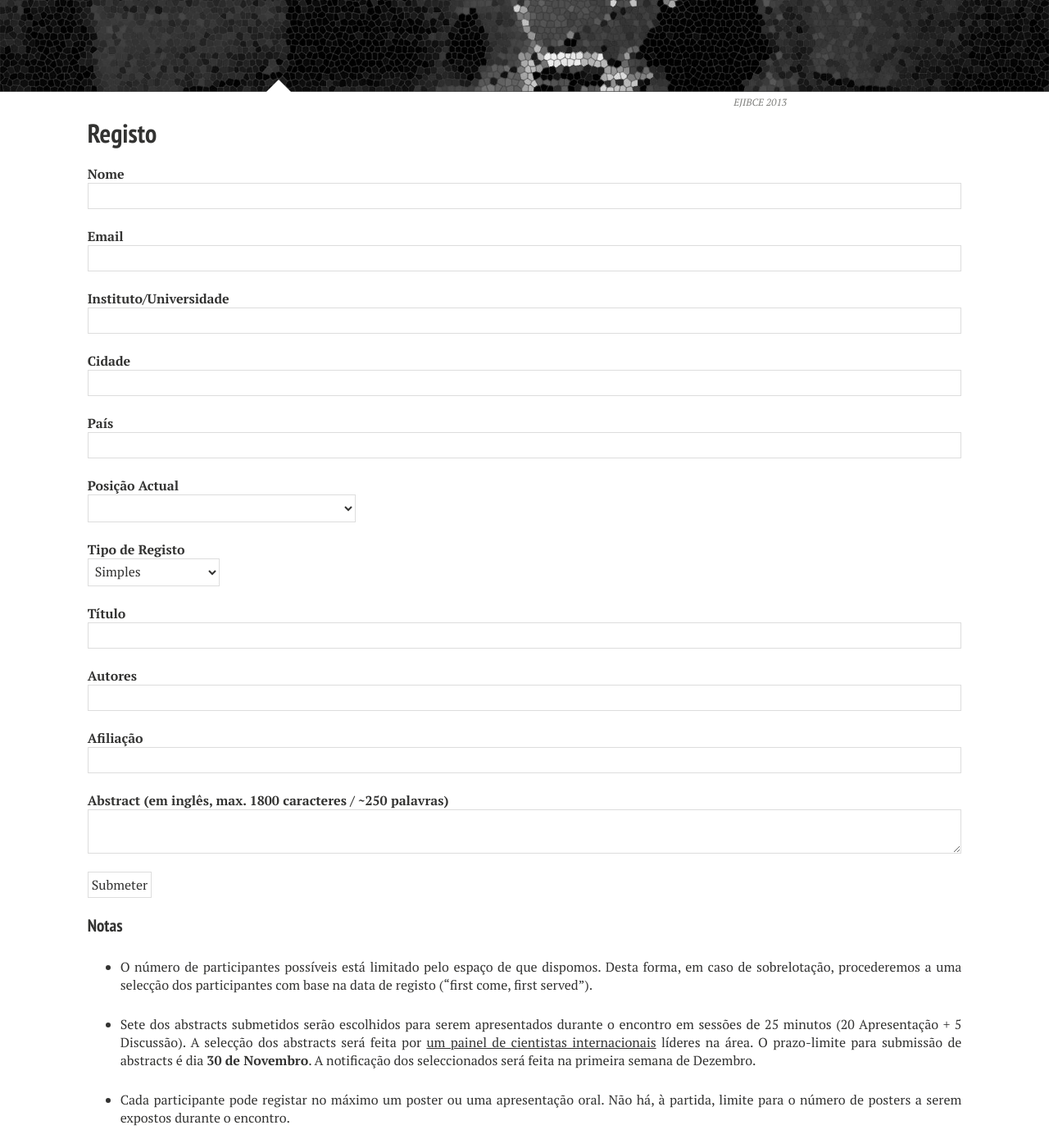
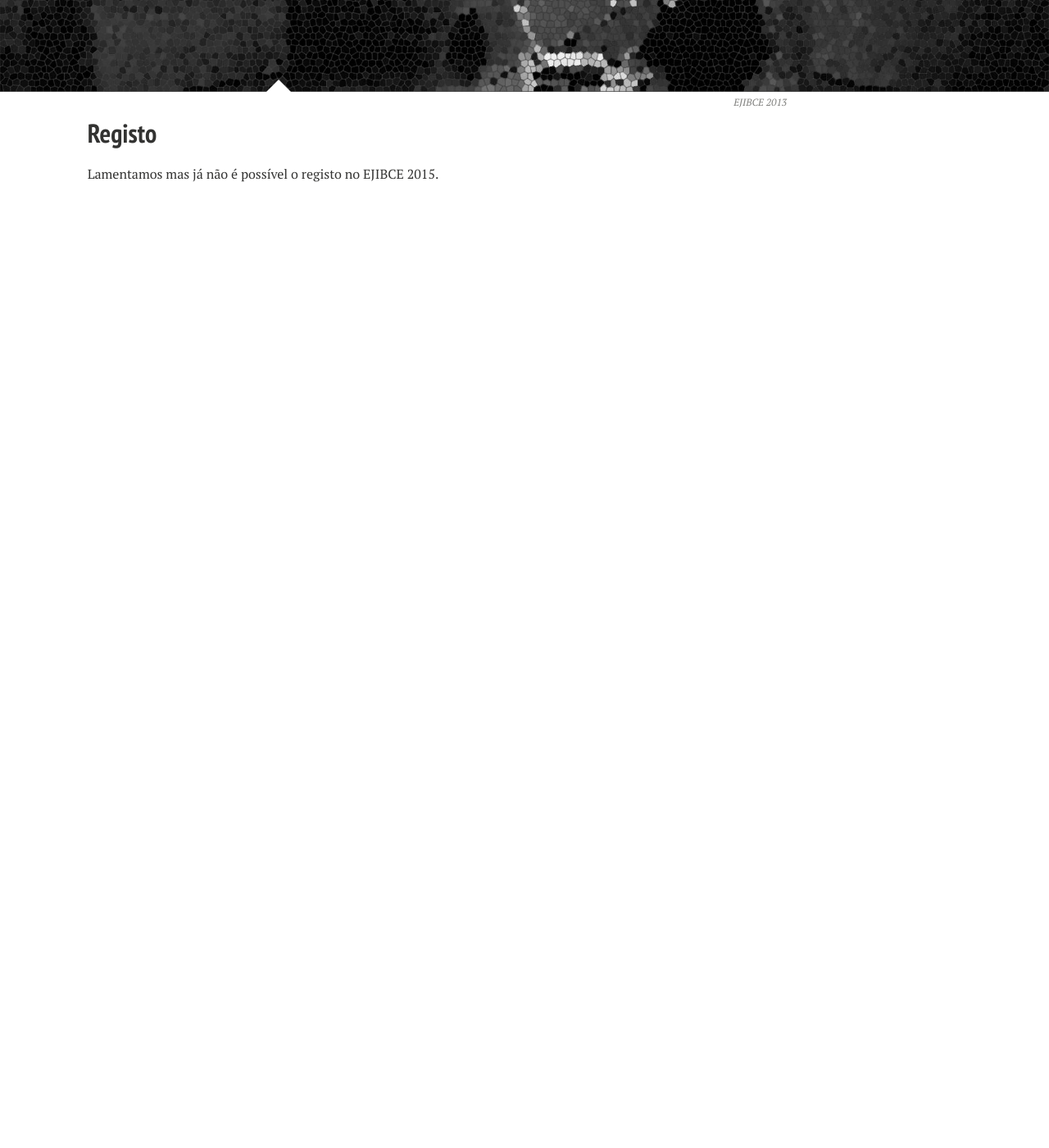
Before and after one commit to ejibce/ejibce.github.io, a Jekyll site: the page built from registo/index.md, in a window 1280 px wide and 1400 px high, scrolled down 341 px. Shown: the whole window at 82% size. Built offline with Jekyll 4.4.1, drawn with Linux system fonts in a browser that asks for light colours; nearby versions of some CDN libraries; after the commit the page ends 900 px from its top, so only the background shows below that.

Commit message:
Close registration page

```diff
--- a/_data/navigation.yml
+++ b/_data/navigation.yml
@@ -12,8 +12,8 @@
 - title: Programa
   url: /programa/
 
-- title: Registo
-  url: /registo/
+#- title: Registo
+#  url: /registo/
 
 - title: "[English]"
   url: /en/
--- a/registo/index.md
+++ b/registo/index.md
@@ -10,73 +10,4 @@ image:
   credit: EJIBCE 2013
 ---
 
-<form id="submit" action="http://www.nmr.chem.uu.nl/~joao/ejibce/submit.php" method="POST">
-
-    <label for="participante" >Nome</label>
-    <input type="text" name="participante" >
-    <br /><br />
-
-    <label for="email" >Email</label>
-    <input type="text" name="email" >
-    <br /><br />
-
-    <label for="instituto" >Instituto/Universidade</label>
-    <input type="text" name="instituto" >
-    <br /><br />
-
-    <label for="cidade" >Cidade</label>
-    <input type="text" name="cidade" >
-    <br /><br />
-
-    <label for="pais" >País</label>
-    <input type="text" name="pais" >
-    <br /><br />
-
-    <label for="posicao" >Posição Actual</label>
-    <select name="posicao" >
-        <option value="blank"></option>
-        <option value="Licenciatura">Licenciatura</option>
-        <option value="Mestrado">Mestrado</option>
-        <option value="Doutoramento">Doutoramento</option>
-        <option value="Bolseiro">Bolseiro de Investigação</option>
-        <option value="Pós-Doutorado">Pós-Doutoramento</option>
-        <option value="Investigador">Investigador Auxiliar/Associado/Principal</option>
-        <option value="Professor">Professor Auxiliar/Associado/Catedrático</option>
-        <option value="Empresa">Indústria</option>
-        <option value="Outro">Outro</option>
-    </select>
-    <br /><br />
-
-    <label for="registo" >Tipo de Registo</label>
-    <select name="registo" >
-        <option value="Simples">Simples</option>
-        <option value="Poster">Poster</option>
-        <option value="Comunicação Oral">Comunicação Oral</option>
-    </select>
-    <br /><br />
-
-    <label for="titulo" >Título</label>
-    <input type="text" name="titulo" >
-    <br /><br />
-
-    <label for="autores" >Autores</label>
-    <input type="text" name="autores" >
-    <br /><br />
-
-    <label for="afilia" >Afiliação</label>
-    <input type="text" name="afilia" >
-    <br /><br />
-
-    <label for="abstract" >Abstract (em inglês, max. 1800 caracteres / ~250 palavras)</label>
-    <textarea id="abstract" name="abstract"  maxlength="1800"></textarea>
-    <br /><br />
-
-    <input type="submit" value="Submeter" >
-</form>
-
-### Notas
-* O número de participantes possíveis está limitado pelo espaço de que dispomos. Desta forma, em caso de sobrelotação, procederemos a uma selecção dos participantes com base na data de registo ("first come, first served").
-
-* Sete dos abstracts submetidos serão escolhidos para serem apresentados durante o encontro em sessões de 25 minutos (20 Apresentação + 5 Discussão). A selecção dos abstracts será feita por [um painel de cientistas internacionais](/acerca) líderes na área. O prazo-limite para submissão de abstracts é dia **30 de Novembro**. A notificação dos seleccionados será feita na primeira semana de Dezembro.
-
-* Cada participante pode registar no máximo um poster ou uma apresentação oral. Não há, à partida, limite para o número de posters a serem expostos durante o encontro.
+Lamentamos mas já não é possível o registo no EJIBCE 2015.
```
